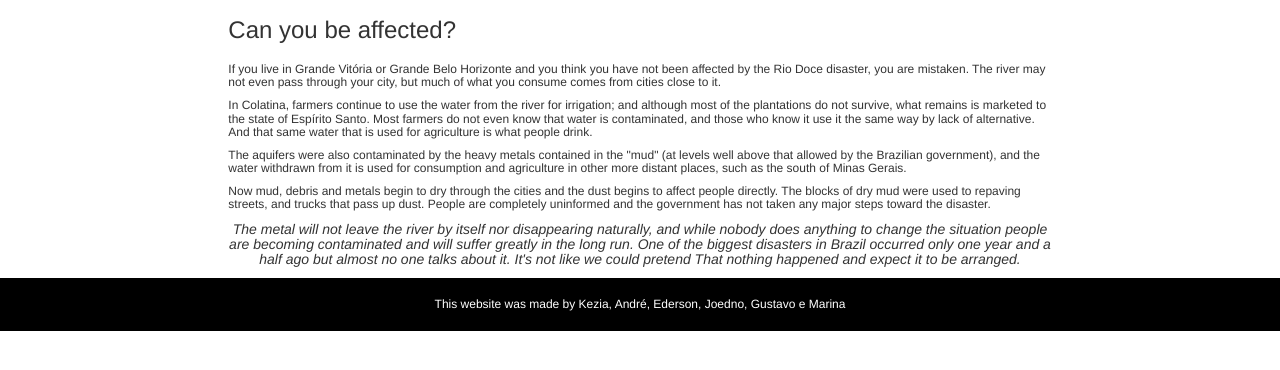
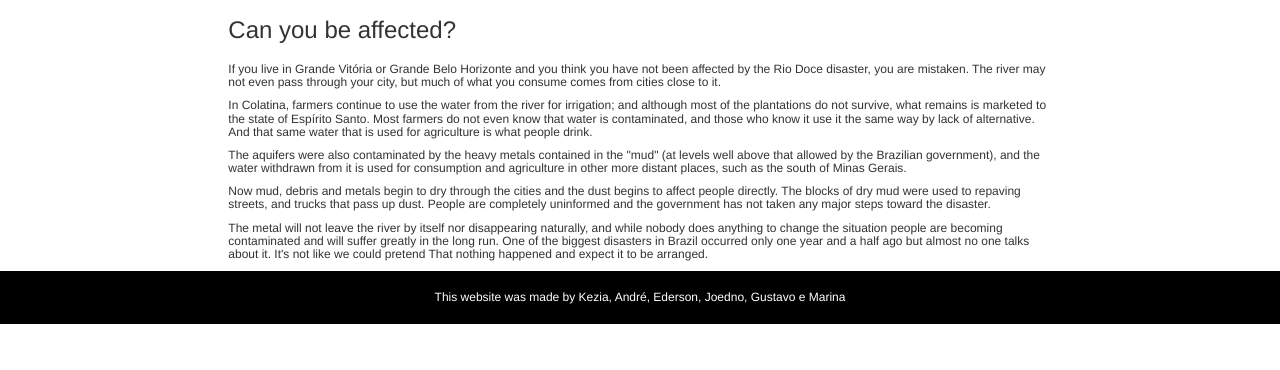
Before and after one commit to trabalhosinho/desastreriodoce, a plain HTML site: page home.html in a window 1280 px wide. Shown: the part 156-526 px from the top of the page. Drawn offline with nearby package versions, Linux system fonts and the light colour scheme.

Commit message:
Update home.html

```diff
--- a/home.html
+++ b/home.html
@@ -49,7 +49,7 @@
 </h6>
 <h6>The aquifers were also contaminated by the heavy metals contained in the "mud" (at levels well above that allowed by the Brazilian government), and the water withdrawn from it is used for consumption and agriculture in other more distant places, such as the south of Minas Gerais.</h6>
 <h6>Now mud, debris and metals begin to dry through the cities and the dust begins to affect people directly. The blocks of dry mud were used to repaving streets, and trucks that pass up dust. People are completely uninformed and the government has not taken any major steps toward the disaster.</h6>
-<h5>The metal will not leave the river by itself nor disappearing naturally, and while nobody does anything to change the situation people are becoming contaminated and will suffer greatly in the long run. One of the biggest disasters in Brazil occurred only one year and a half ago but almost no one talks about it. It's not like we could pretend That nothing happened and expect it to be arranged.</h6>
+<h6>The metal will not leave the river by itself nor disappearing naturally, and while nobody does anything to change the situation people are becoming contaminated and will suffer greatly in the long run. One of the biggest disasters in Brazil occurred only one year and a half ago but almost no one talks about it. It's not like we could pretend That nothing happened and expect it to be arranged.</h6>
       </div>
     </div>
   </div>
```
